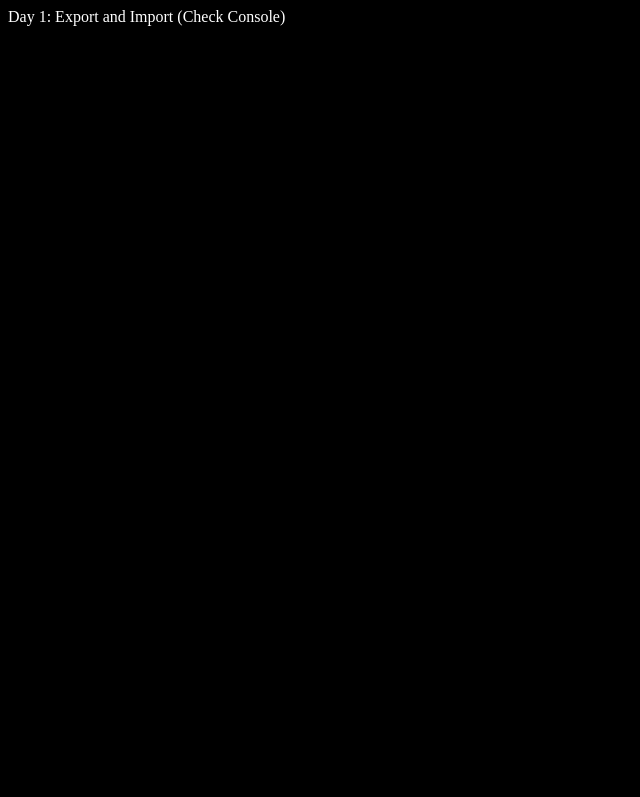
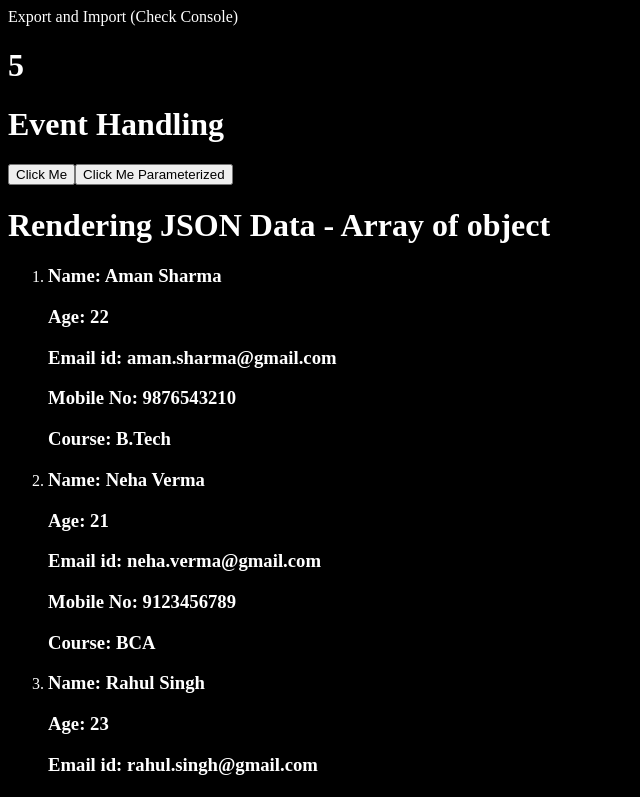
Before and after one commit to shahbazal0m/react-cohort-learning, a React (Vite) app: page / in a window 1280 px wide. Shown: the top 797 px of the page, without its empty margins (0-640 px from the left). Built offline with nearby package versions, Linux system fonts and the light colour scheme.

Commit message:
updated topics structure & readme.md

```diff
--- a/src/App.jsx
+++ b/src/App.jsx
@@ -1,8 +1,8 @@
-import Day1Export, { x, y } from "./components/Day1Export";
-import Day2Events from "./components/Day2Events";
-import Day3Rendering from "./components/Day3Rendering";
+import ExportImport, { x, y } from "./topics/1-export-import/ExportImport";
+import EventHandling from "./topics/2-event-handling/EventHandling";
+import RenderingJSON from "./topics/3-rendering/RenderingJSON";
 
-// Console log for Day 1
+// Console log for topic 1
 console.log(x, y);
 
 const App = () => {
@@ -10,10 +10,9 @@ const App = () => {
     <div>
       {/* Jo din practice karna ho, bas use uncomment kar dein baaki ko comment */}
 
-      <Day1Export />
-      {/* <Day2Events /> */}
-      {/* <Day3Rendering />  */}
-
+      <ExportImport />
+      <EventHandling />
+      <RenderingJSON />
     </div>
   );
 };
--- a/src/components/Day1Export.jsx
+++ /dev/null
@@ -1,8 +0,0 @@
-const Day1Export = () => {
-  return <div>Day 1: Export and Import (Check Console)</div>;
-};
-
-export default Day1Export;
-
-export const x = "hello";
-export const y = "World";
--- /dev/null
+++ b/src/topics/1-export-import/ExportImport.jsx
@@ -0,0 +1,8 @@
+const ExportImport = () => {
+  return <div>Export and Import (Check Console)</div>;
+};
+
+export default ExportImport;
+
+export const x = "hello";
+export const y = "World";
--- a/src/components/Day2Events.jsx
+++ b/src/topics/2-event-handling/EventHandling.jsx
@@ -1,6 +1,6 @@
 // import { Fragment } from "react";
 
-const Day2Events = () => {
+const EventHandling = () => {
   // yahan likhegee js kaa logic
 
   // return <div>App</div>; // single return
@@ -60,7 +60,7 @@ const Day2Events = () => {
 
 
 
-export default Day2Events;
+export default EventHandling;
 
 // A function component will always return HTML
 // we can not writ anything after return
--- a/src/components/Day3Rendering.jsx
+++ b/src/topics/3-rendering/RenderingJSON.jsx
@@ -1,4 +1,4 @@
-const Day3Rendering = () => {
+const RenderingJSON = () => {
   /*let n = 12; //number
   let s = "Hello World"; //string
   let b = false; //boolean true/false
@@ -85,4 +85,4 @@ const Day3Rendering = () => {
   );
 };
 
-export default Day3Rendering;
+export default RenderingJSON;
```
Also changed, not shown: 1 other file (tests, documents, lock files or other folders).
